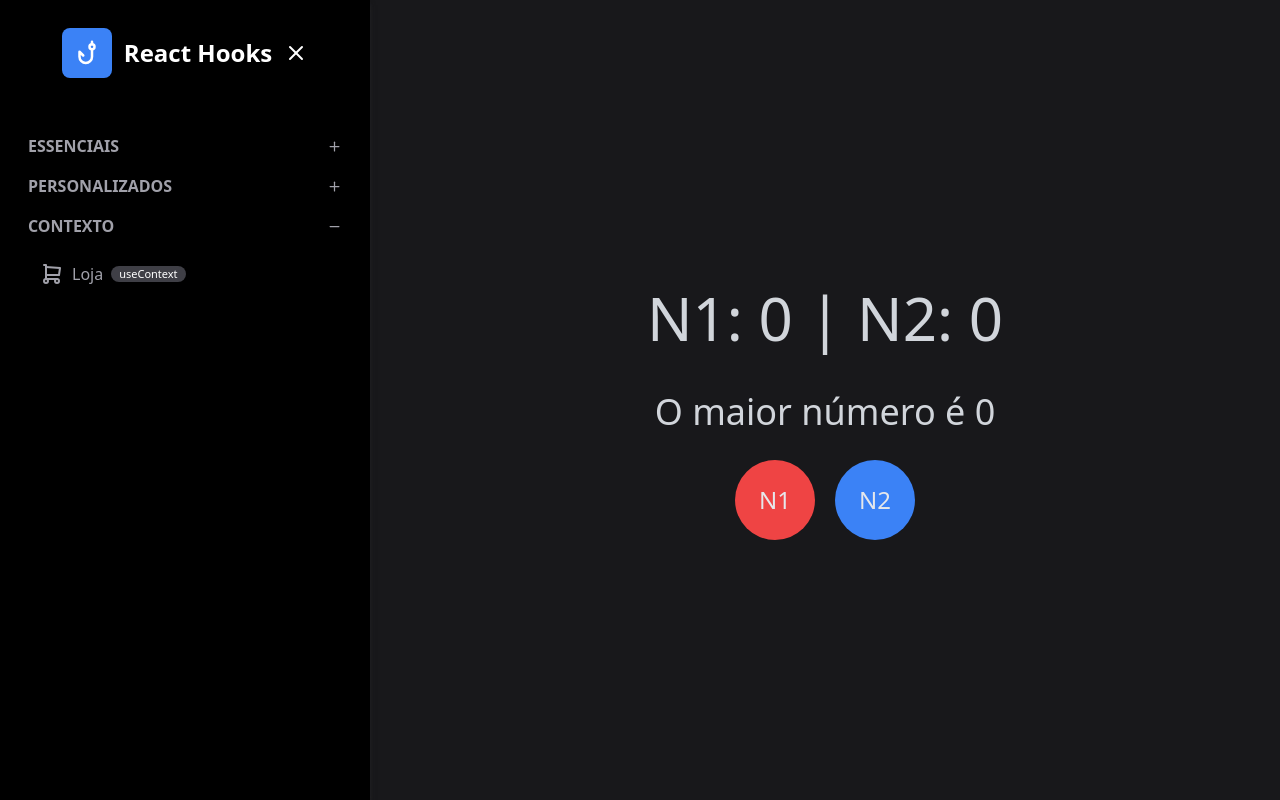
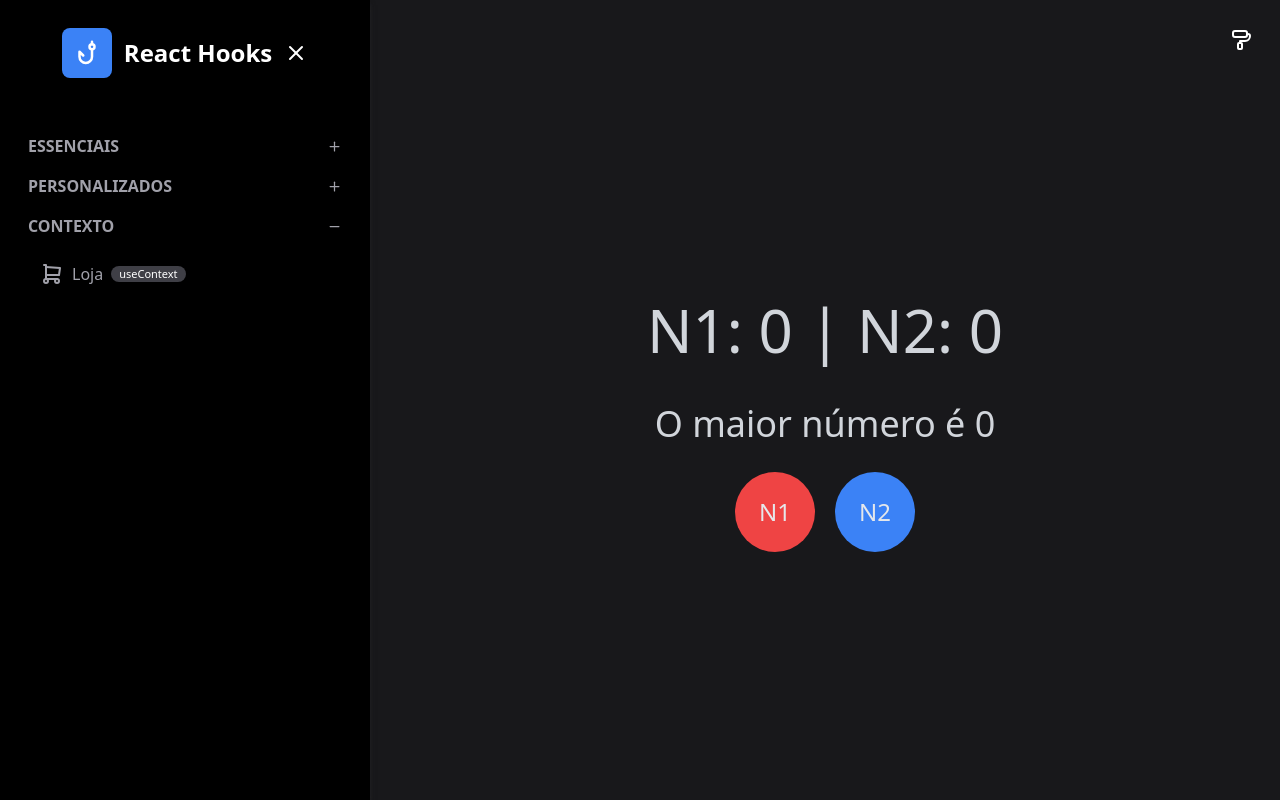
Before and after one commit to FabinhoFlauzino/template-hooks, a Next.js app: page /essenciais/maior in a window 1280 px wide. Built offline with nearby package versions, Linux system fonts and the light colour scheme.

Commit message:
Criando seletor de cores

```diff
--- a/src/components/template/Cabecalho.tsx
+++ b/src/components/template/Cabecalho.tsx
@@ -1,5 +1,8 @@
+import useToggle from "@/data/hooks/useToggle";
 import Flex from "./Flex";
 import Titulo from "./Titulo";
+import { IconPaint, IconX } from "@tabler/icons-react";
+import SeletorDeCor from "./SeletorDeCor";
 
 interface CabecalhoProps {
     titulo?: string;
@@ -7,9 +10,15 @@ interface CabecalhoProps {
 }
 
 export default function Cabecalho(props: CabecalhoProps) {
+    const [mostraSeletor, toggleMostraSeletor] = useToggle(false)
+
     return (
         <Flex centerCross className="justify-between">
-            {props.titulo ? <Titulo titulo={props.titulo} subtitulo={props.subtitulo} /> :<div></div> }
+            {props.titulo ? <Titulo titulo={props.titulo} subtitulo={props.subtitulo} /> : <div></div>}
+            <div onClick={toggleMostraSeletor} className="cursor-pointer">
+                {mostraSeletor ? <IconX /> : <IconPaint />}
+            </div>
+            {mostraSeletor && <SeletorDeCor />}
         </Flex>
     );
 }
--- /dev/null
+++ b/src/components/template/SeletorDeCor.tsx
@@ -0,0 +1,14 @@
+import Botao from "./Botao"
+import Flex from "./Flex"
+
+export default function SeletorDeCor() {
+  const cores = ["red-400", "blue-500", "pink-500", "green-500", "purple-500", "yellow-600"]
+
+  let listaCores = cores.map(cor => <Botao key={cor} cor={`bg-${cor}`} />)
+
+  return (
+    <Flex center gap={4} className="absolute right-3 top-20">
+      {listaCores}
+    </Flex>
+  )
+}
```
